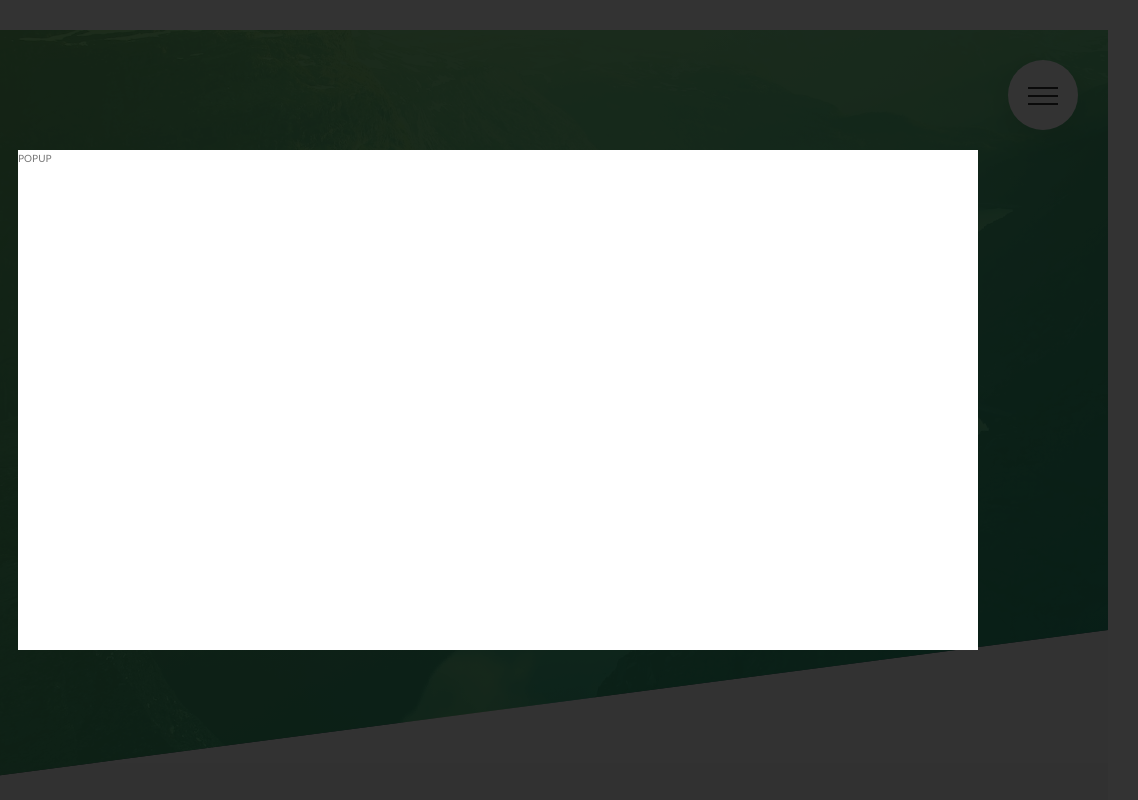
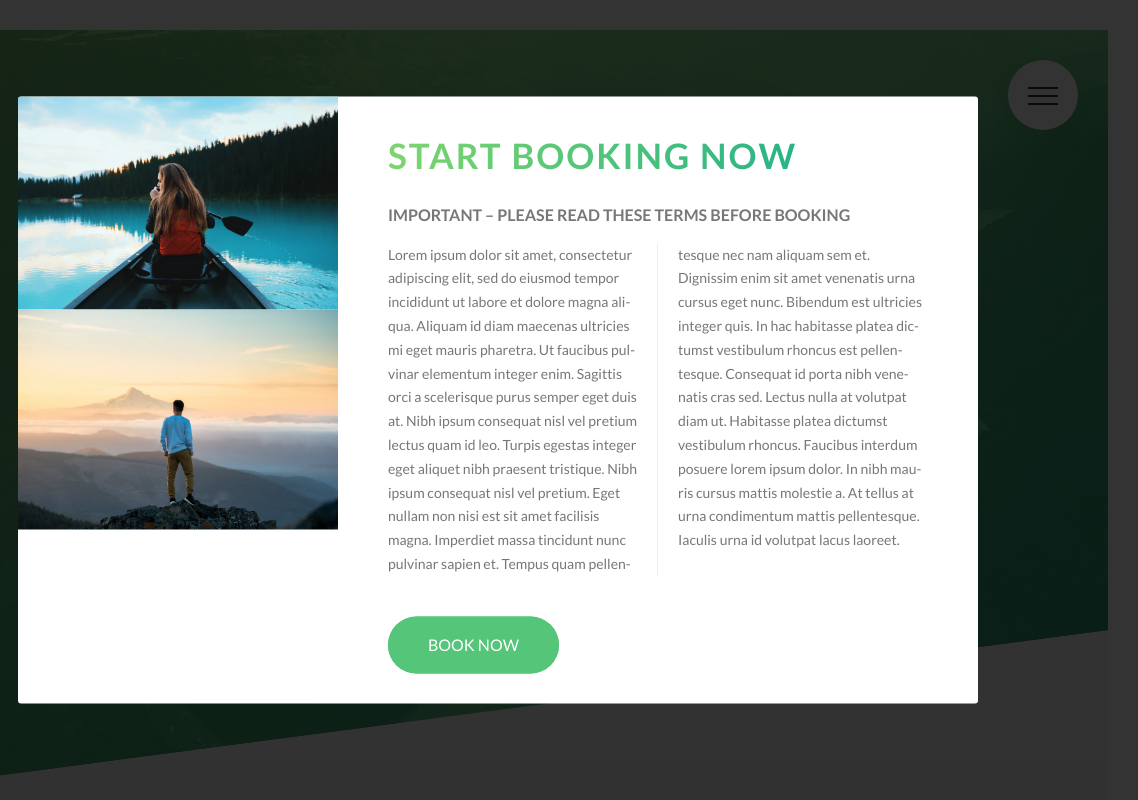
Before and after one commit to WiliTheSParrow/UdemyCourse_Natours, a website: page index.html in a window 1280 px wide. Shown: the top 800 px of the page, 142-1280 px from the left. Drawn offline with Linux system fonts and the light colour scheme.

Commit message:
natours popup: styling finished

```diff
--- a/index.html
+++ b/index.html
@@ -369,7 +369,29 @@
 
     <div class="popup">
         <div class="popup__content">
-            POPUP
+            <div class="popup__left">
+                <img src="/img/nat-8.jpg" alt="Tour photo" class="popup__img">
+                <img src="/img/nat-9.jpg" alt="Tour photo" class="popup__img">
+            </div>
+            <div class="popup__right">
+                <h2 class="heading-secondary u-margin-bottom-small">Start booking now</h2>
+                <h3 class="heading-tertiary u-margin-bottom-small">Important &ndash; Please read these terms before
+                    booking</h3>
+                <p class="popup__text">Lorem ipsum dolor sit amet, consectetur adipiscing elit, sed do eiusmod tempor
+                    incididunt ut labore et dolore magna aliqua. Aliquam id diam maecenas ultricies mi eget mauris
+                    pharetra. Ut faucibus pulvinar elementum integer enim. Sagittis orci a scelerisque purus semper eget
+                    duis at. Nibh ipsum consequat nisl vel pretium lectus quam id leo. Turpis egestas integer eget
+                    aliquet nibh praesent tristique. Nibh ipsum consequat nisl vel pretium. Eget nullam non nisi est sit
+                    amet facilisis magna. Imperdiet massa tincidunt nunc pulvinar sapien et. Tempus quam pellentesque
+                    nec nam aliquam sem et. Dignissim enim sit amet venenatis urna cursus eget nunc. Bibendum est
+                    ultricies integer quis. In hac habitasse platea dictumst vestibulum rhoncus est pellentesque.
+                    Consequat id porta nibh venenatis cras sed. Lectus nulla at volutpat diam ut. Habitasse platea
+                    dictumst vestibulum rhoncus. Faucibus interdum posuere lorem ipsum dolor. In nibh mauris cursus
+                    mattis molestie a. At tellus at urna condimentum mattis pellentesque. Iaculis urna id volutpat lacus
+                    laoreet.</p>
+
+                <a href="#" class="btn btn--green">Book now</a>
+            </div>
         </div>
     </div>
 
--- a/sass/components/_popup.scss
+++ b/sass/components/_popup.scss
@@ -10,9 +10,47 @@
     &__content {
         @include absCenter;
         width: 75%;
-        height: 50rem;
         background-color: $color-white;
         box-shadow: 0 2rem 4rem, rgba($color-black, .2);
+        border-radius: 3px;
+        display: table;
+        overflow: hidden;
+    }
+
+    &__left {
+        width: 33.333333%;
+        display: table-cell;
+    }
+
+    &__right {
+        width: 66.666667%;
+        display: table-cell;
+        vertical-align: middle;
+        padding: 3rem 5rem;
+    }
+
+    &__img {
+        display: block;
+        width: 100%;
 
     }
+
+    &__text {
+        font-size: 1.4rem;
+        margin-bottom: 4rem;
+
+        -moz-column-count: 2;
+        -moz-column-gap: 4rem; //1em = 14px
+        -moz-column-rule: 1px solid $color-grey-light-2;
+
+        column-count: 2;
+        column-gap: 4rem; //1em = 14px
+        column-rule: 1px solid $color-grey-light-2;
+
+        -moz-hyphens: auto;
+        -ms-hyphens: auto;
+        -webkit-hyphens: auto;
+        hyphens: auto;
+    }
+
 }
```
Also changed, not shown: sass/main.css, 1 other file.
